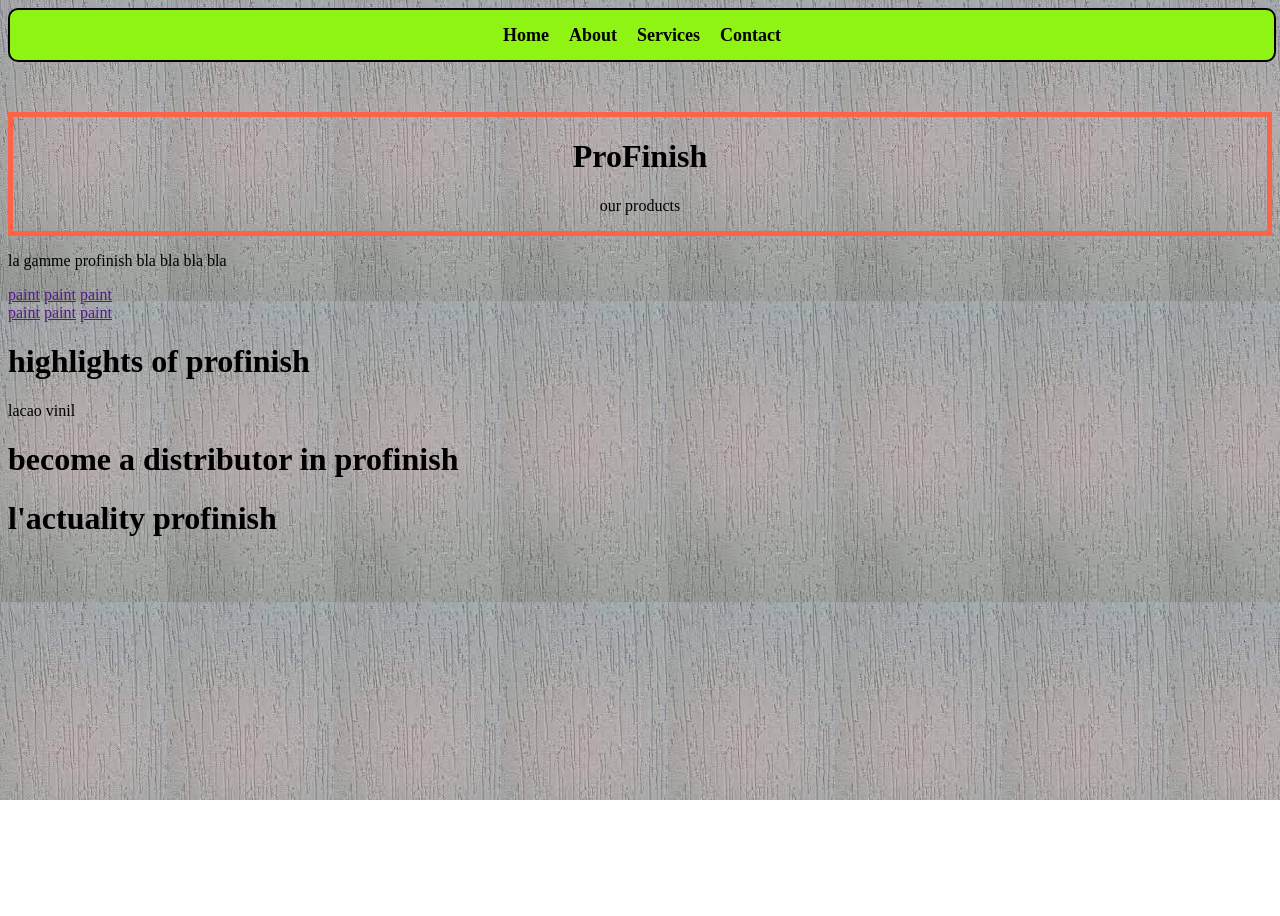
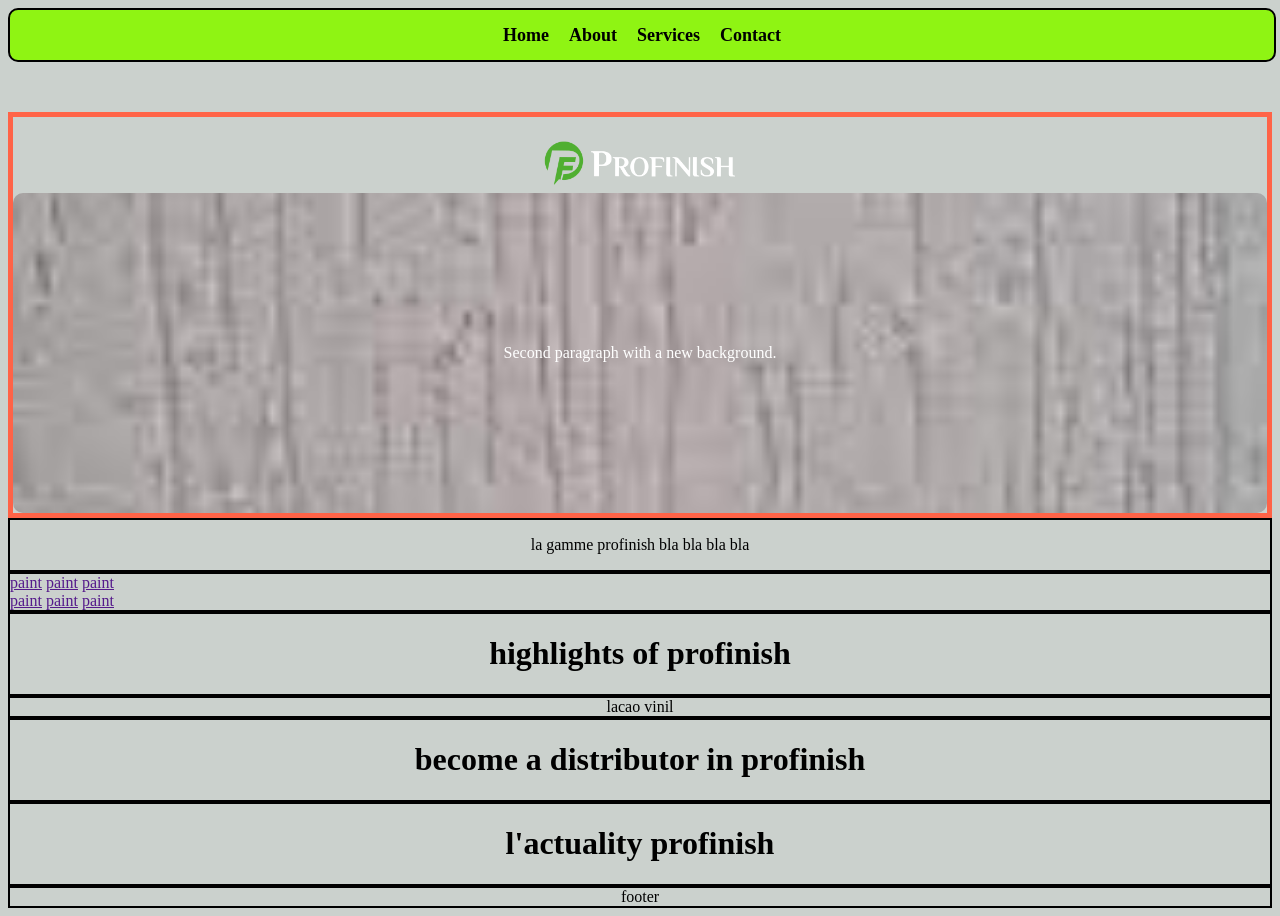
Before and after one commit to SalemBeck/profinish, a plain HTML site: page index.html in a window 1280 px wide. Before the commit the page ends 800 px from the top, so only its background shows below. Drawn offline with Linux system fonts and the light colour scheme.

Commit message:
added the slide show to the hero and created a seperate folder for products images

```diff
--- a/index.html
+++ b/index.html
@@ -5,7 +5,7 @@
   <meta name="viewport" content="width=device-width, initial-scale=1.0">
   <title>profinish</title>
   <link rel="stylesheet" href="style.css">
-  <meta http-equiv="refresh" content="3">
+  <meta http-equiv="refresh" content="10">
 </head>
 <body>
   <div class="navbar">
@@ -17,8 +17,12 @@
     </nav>
   </div>
   <div class="hero">
-    <h1>ProFinish</h1>
-    <p class="discovertext">our products</p>
+    <img class="logo"  src="photos/pflogo.png" alt="Profinish">
+    <!-- Add this inside your .hero div -->
+<div id="slideshow" class="slideshow">
+  <p id="slide-text">First paragraph goes here.</p>
+</div>
+
   </div>
   <div class="gamme">
     <p class="gammediscription">la gamme profinish bla bla bla bla </p>
@@ -40,6 +44,7 @@
 <div class="become-distributor"><h1 class="distributortitle">become a distributor in profinish</h1></div>
 <div class="actuality"><h1>l'actuality profinish</h1>
 </div>
-<div class="footer"></div>
+<div class="footer">footer</div>
+<script src="script.js"></script>
 </body>
 </html>
--- /dev/null
+++ b/script.js
@@ -0,0 +1,37 @@
+
+// filepath: c:\Users\LENOVO\profinish\index.html
+const slides = [
+  {
+    text: "First paragraph goes here.",
+    bg: "photos/home-deco.jpg"
+  },
+  {
+    text: "Second paragraph with a new background.",
+    bg: "photos/bg.jpg"
+  },
+  {
+    text: "Third paragraph and another background.",
+    bg: "photos/images.jpg"
+  }
+];
+
+let current = 0;
+const slideText = document.getElementById('slide-text');
+const slideshow = document.getElementById('slideshow');
+
+function showSlide(index) {
+  slideText.textContent = slides[index].text;
+  slideshow.style.backgroundImage = `url('${slides[index].bg}')`;
+  slideshow.style.backgroundSize = "cover";
+  slideshow.style.backgroundPosition = "center";
+  slideshow.style.color = "white";
+  slideshow.style.padding = "60px 20px";
+  slideshow.style.borderRadius = "10px";
+}
+
+setInterval(() => {
+  current = (current + 1) % slides.length;
+  showSlide(current);
+}, 3000);
+
+showSlide(current);
--- a/style.css
+++ b/style.css
@@ -1,5 +1,5 @@
 body {
- background-image: url('photos/bg.jpg');
+background-color: rgb(203, 209, 205);
  height : 200% ;
 }
 
@@ -32,7 +32,58 @@
   color: white;
 }
 .hero {
+  /* background-image: url('photos/home-deco.jpg'); */
+
   text-align: center;
   margin-top: 50px;
   border: solid tomato 5px;
 }
+.logo {
+  width: 200px;
+  height: auto;
+  margin-top: 20px;
+}
+.slideshow {
+  text-align: center;
+  min-height: 200px;
+  height: 200px; /* Add this line */
+  display: flex;
+  align-items: center;
+  justify-content: center;
+  transition: background-image 0.5s;
+}
+.gamme {
+  display: flex;
+  justify-content: center;
+  border: solid black 2px ;
+}
+.products-links {
+  display: block;
+  justify-content: center;
+  border: solid black 2px ;
+}
+.highlights {
+  display: flex;
+  justify-content: center;
+  border: solid black 2px ;
+}
+.selectedproduct {
+  display: flex;
+  justify-content: center;
+  border: solid black 2px ;
+}
+.become-distributor {
+  display: flex;
+  justify-content: center;
+  border: solid black 2px ;
+}
+.actuality {
+  display: flex;
+  justify-content: center;
+  border: solid black 2px ;
+}
+.footer {
+  display: flex;
+  justify-content: center;
+  border: solid black 2px ;
+}
```
Also changed, not shown: productspic/download (1).jpg (renamed from photos/download (1).jpg), productspic/download (2).jpg (renamed from photos/download (2).jpg), productspic/download (3).jpg (renamed from photos/download (3).jpg), productspic/download (4).jpg (renamed from photos/download (4).jpg), productspic/download (6).jpg (renamed from photos/download (6).jpg), productspic/download (7).png (renamed from photos/download (7).png), productspic/download(8).jpg (renamed from photos/download(8).jpg), productspic/download(9).png (renamed from photos/download(9).png), productspic/download.png (renamed from photos/download.png), productspic/images (1).jpg (renamed from photos/images (1).jpg), productspic/images (2).jpg (renamed from photos/images (2).jpg), productspic/images (3).jpg (renamed from photos/images (3).jpg), productspic/images.jpg (renamed from photos/images.jpg).
